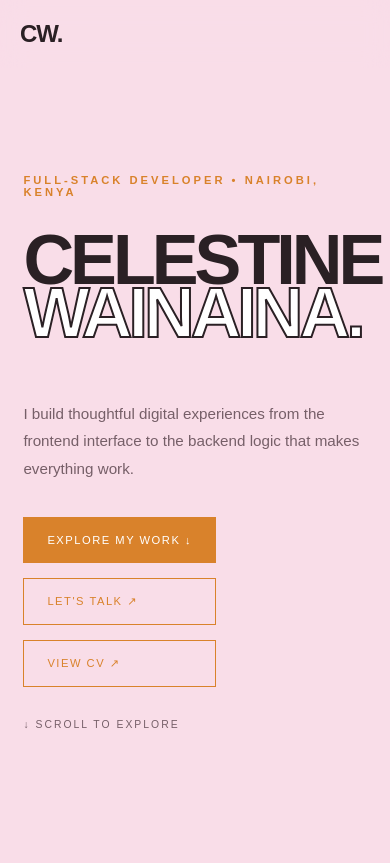
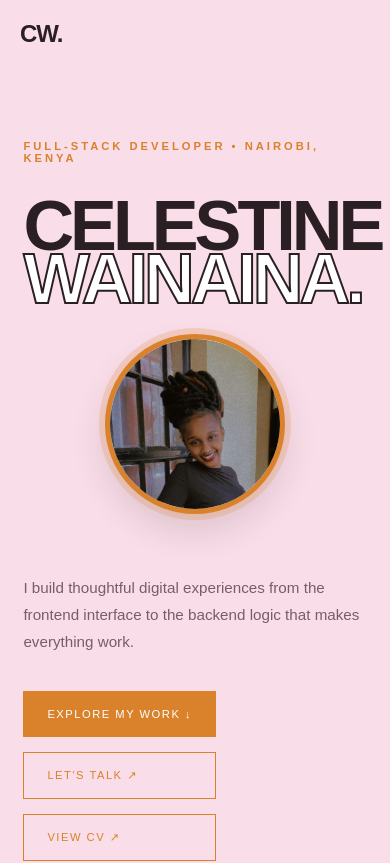
Before and after one commit to celestine-021/my-portfolio, a React (Vite) app: page / in a window 390 px wide. Shown: the top 863 px of the page. Built offline with nearby package versions, Linux system fonts and the light colour scheme.

Commit message:
Restore highlighted circular profile image

```diff
--- a/src/App.css
+++ b/src/App.css
@@ -526,6 +526,26 @@
     color: #d9822b;
   }
 
+  .hero-image {
+    width: 180px;
+    height: 180px;
+    margin: 28px 0 0;
+    overflow: hidden;
+    border: 5px solid #d9822b;
+    border-radius: 50%;
+    background: #ffffff;
+    box-shadow: 0 0 0 6px rgba(217, 130, 43, 0.2),
+      0 16px 35px rgba(42, 32, 36, 0.14);
+  }
+
+  .hero-image img {
+    width: 100%;
+    height: 100%;
+    display: block;
+    object-fit: cover;
+    object-position: center 35%;
+  }
+
 /* DESKTOP HERO LAYOUT */
 
 @media (min-width: 769px) {
@@ -561,4 +581,9 @@
     order: 1;
   }
 
+  .hero-image {
+    width: 180px;
+    height: 180px;
+    margin: 28px auto 0;
+  }
 }
--- a/src/App.jsx
+++ b/src/App.jsx
@@ -93,6 +93,10 @@
               <br />
               <span>Wainaina.</span>
             </h1>
+
+            <div className="hero-image">
+              <img src="/celestine.png" alt="Celestine Wainaina" />
+            </div>
 
             <p className="hero-description">
               I build thoughtful digital experiences from the frontend interface
```
